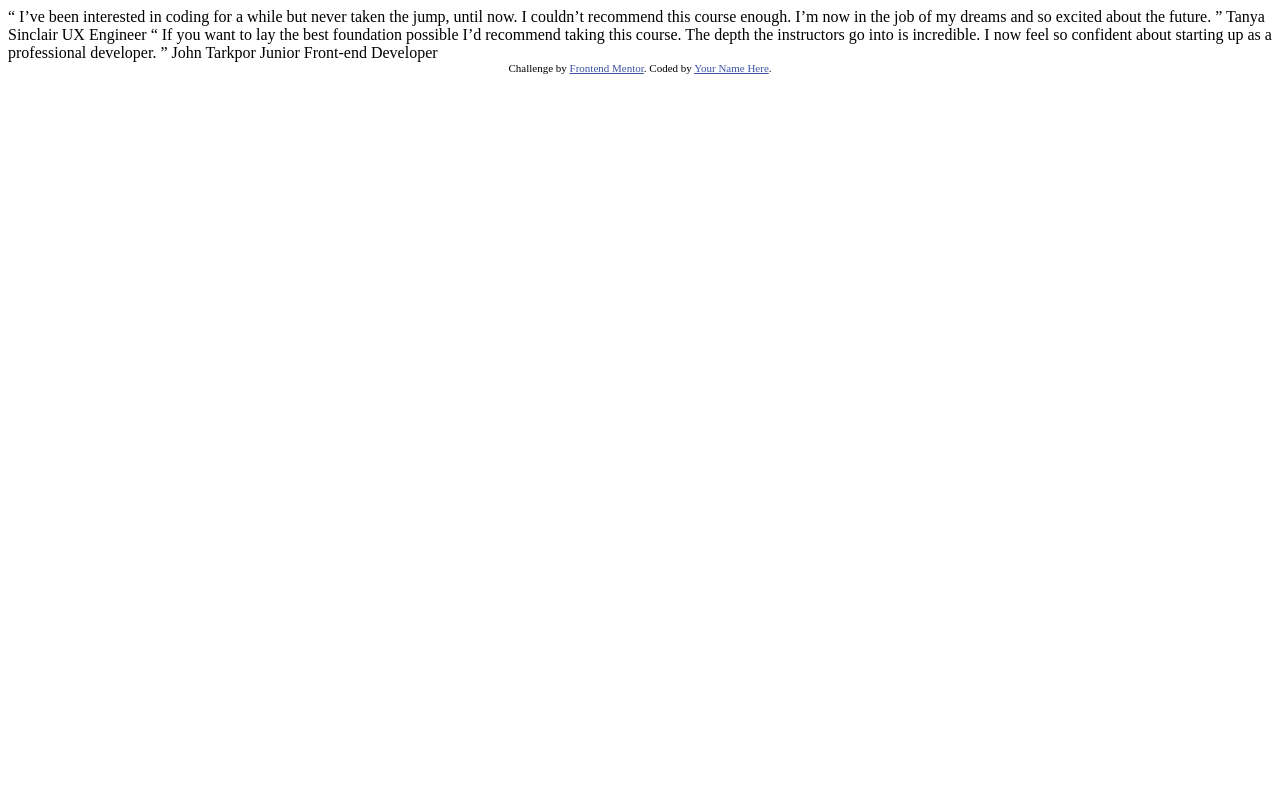
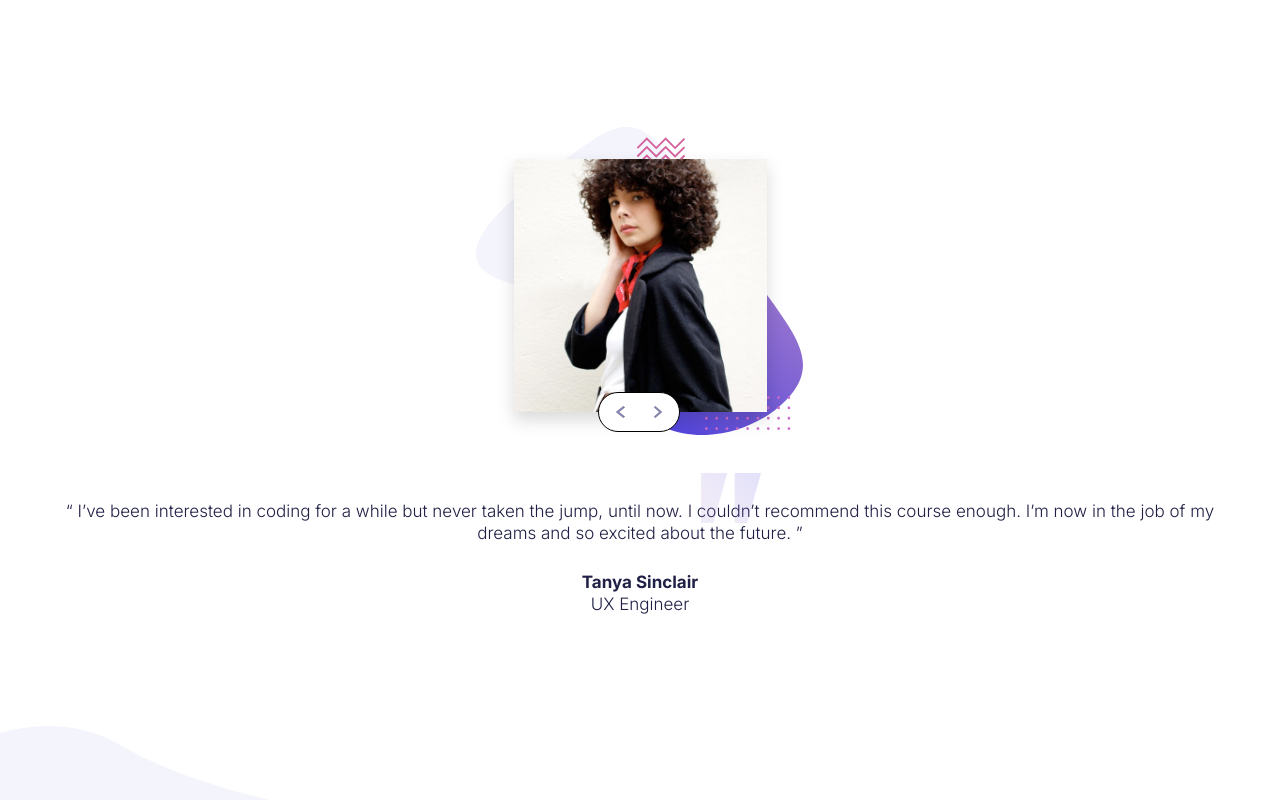
Before and after one commit to JECagurangan/Coding-Bootcamp-Testimonials-Slider, a plain HTML site: page index.html in a window 1280 px wide. Drawn offline with Linux system fonts and the light colour scheme.

Commit message:
Desktop View

```diff
--- a/index.html
+++ b/index.html
@@ -8,31 +8,48 @@
 
   <title>Frontend Mentor | Coding Bootcamp Testimonials Slider</title>
 
+  <!-- fonts -->
+  <link rel="preconnect" href="https://fonts.gstatic.com">
+  <link href="https://fonts.googleapis.com/css2?family=Inter:wght@300;500;700&display=swap" rel="stylesheet">
+
+  <!-- css -->
+  <link rel="stylesheet" href="styles.css">
+
   <!-- Feel free to remove these styles or customise in your own stylesheet 👍 -->
-  <style>
+  <!-- <style>
     .attribution { font-size: 11px; text-align: center; }
     .attribution a { color: hsl(228, 45%, 44%); }
-  </style>
+  </style> -->
 </head>
 <body>
+  <main class="wrapper">
 
-  “ I’ve been interested in coding for a while but never taken the jump, until now.
-  I couldn’t recommend this course enough. I’m now in the job of my dreams and so
-  excited about the future. ”
+    <div class="slider">
+      <img src="./images/image-tanya.jpg" alt="Tanya" class="slider__tanya">
+      <div class="slider__bg"></div>
+      <div class="slider__button">
+        <img class="slider__button__prev" src="./images/icon-prev.svg" alt="">
+        <img class="slider__button__next" src="./images/icon-next.svg" alt="">
+      </div>
+      <!-- <button></button> -->
 
-  Tanya Sinclair
-  UX Engineer
+    </div>
 
-  “ If you want to lay the best foundation possible I’d recommend taking this course.
-  The depth the instructors go into is incredible. I now feel so confident about
-  starting up as a professional developer. ”
+    <article class="testimony">
+      <div class="testimony__bg"></div>
+      <p>“ I’ve been interested in coding for a while but never taken the jump, until now.
+        I couldn’t recommend this course enough. I’m now in the job of my dreams and so
+        excited about the future. ”</p>
+    </article>
 
-  John Tarkpor
-  Junior Front-end Developer
+    <div class="user">
+      <span class="user__name">Tanya Sinclair</span>
+      <span class="user__job">UX Engineer</span>
+    </div>
 
-  <div class="attribution">
-    Challenge by <a href="https://www.frontendmentor.io?ref=challenge" target="_blank">Frontend Mentor</a>.
-    Coded by <a href="#">Your Name Here</a>.
-  </div>
+    <img class="mobile-bg-bottom" src="./images/pattern-curve.svg" alt="">
+  </main>
+
+
 </body>
 </html>
--- /dev/null
+++ b/styles.scss
@@ -0,0 +1,5 @@
+@import './styles/variables';
+@import './styles/global';
+@import './styles/slider';
+@import './styles/testimony';
+@import './styles/user';
--- /dev/null
+++ b/styles/_global.scss
@@ -0,0 +1,48 @@
+html {
+    box-sizing: border-box;
+    font-size: 100%;
+  }
+
+  *,
+  *:before,
+  *:after {
+    box-sizing: inherit;
+  }
+
+  body {
+    color: $dk-blue;
+    background: white;
+    margin: 0;
+    padding: 0;
+    line-height: 1.3;
+    font-size: 32px;
+    font-family: 'Inter', sans-serif;
+
+    position: relative;
+
+
+  }
+
+  .mobile-bg-bottom{
+    position: absolute;
+    left: 0;
+    bottom: 0;
+    width: 270px;
+    height: 74px;
+
+    z-index: -1;
+  }
+
+  .wrapper{
+    padding-top: 54px;
+    padding-right: 34px;
+    padding-left: 34px;
+    padding-bottom: 80px;
+
+    height: 100vh;
+
+    display: flex;
+    flex-direction: column;
+    align-items: center;
+    justify-content: center;
+  }
--- /dev/null
+++ b/styles/_slider.scss
@@ -0,0 +1,59 @@
+.slider{
+    position: relative;
+    max-width: 253px;
+    max-height: 253px;
+
+    margin-bottom: 88px;
+
+    box-shadow: 0 .5rem 1rem rgba(0,0,0,.15);
+}
+
+.slider__tanya{
+    max-width: 253px;
+    max-height: 253px;
+}
+
+.slider__bg{
+    //positioning
+    position: absolute;
+    left: -38px;
+    top: -32px;
+
+    //size
+    width: 327px;
+    height: 308px;
+
+    //background
+    background: url(./images/pattern-bg.svg);
+    background-position: center;
+    background-size: cover;
+
+    z-index: -1;
+}
+
+.slider__button{
+    //positioning
+    position: absolute;
+    bottom: -20px;
+    right: 34%;
+
+    //size
+    width: 82px;
+    height: 40px;
+    background-color: white;
+
+    //border
+    border: 1px solid black;
+    border-radius: 30px;
+    padding: 0px 16px;
+
+    //flex
+    display: flex;
+    justify-content: space-between;
+    align-items: center;
+
+    img{
+        width: 10px;
+        height: 12px;
+    }
+}
--- /dev/null
+++ b/styles/_testimony.scss
@@ -0,0 +1,30 @@
+.testimony{
+    position: relative;
+    margin-bottom: 26px;
+
+
+    p{
+        text-align: center;
+        font-size: 17px;
+        font-weight: 300;
+        margin: 0;
+    }
+}
+
+.testimony__bg{
+        //positioning
+        position: absolute;
+        top: -27px;
+        right: 40%;
+
+        //size
+        width: 60px;
+        height: 50px;
+
+        //background
+        background: url(./images/pattern-quotes.svg);
+        background-position: center;
+        background-size: cover;
+
+        // z-index: -1;
+}
--- /dev/null
+++ b/styles/_user.scss
@@ -0,0 +1,14 @@
+
+.user__name, .user__job{
+    display: block;
+    text-align: center;
+    font-size: 17px;
+}
+
+.user__name{
+    font-weight: 700;
+}
+
+.user__job{
+    font-weight: 300;
+}
--- /dev/null
+++ b/styles/_variables.scss
@@ -0,0 +1,3 @@
+//Primary Colors
+$dk-blue: hsl(240, 38%, 20%);
+$gr-blue: hsl(240, 18%, 77%);
```
Also changed, not shown: styles.css (added), 1 other file.
